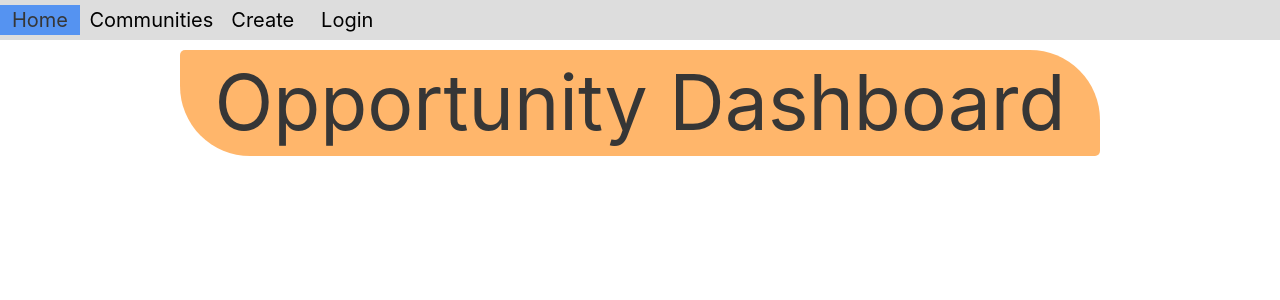
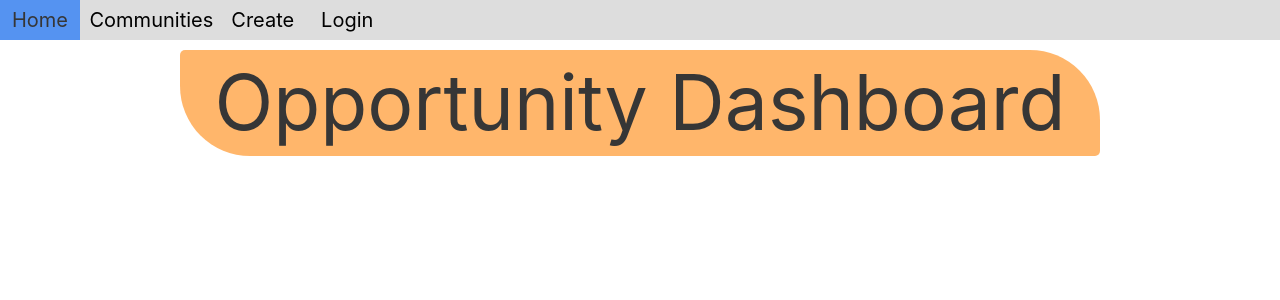
Before and after one commit to Random-Coders/Opportunity-Dashboard, a Flask app: page / in a window 1280 px wide, with the pointer over the restyled element. Shown: the top 300 px of the page. Run offline with Flask 2, Linux system fonts and the light colour scheme.

Commit message:
correction

```diff
--- a/opportunity/static/css/base.css
+++ b/opportunity/static/css/base.css
@@ -238,7 +238,7 @@ html{background-color:#fff;width:100%;}
 }
 nav{background-color:#ddd;}
 nav a{cursor:pointer;color:#000;text-decoration:none;display:inline-block;padding:5px;min-width:80px;text-align:center;background-color:#ddd;font-size:20px;transition-duration:0.5s;}
-nav a:hover{background-color:#0066ff9c;padding:0 5px;margin-top:5px;margin-bottom:5px;}
+nav a:hover{background-color:#0066ff9c;}
 footer{background:#ddd;}
 @media (min-height:800px){
   footer{bottom:0;width:100%;position:fixed;}
```
